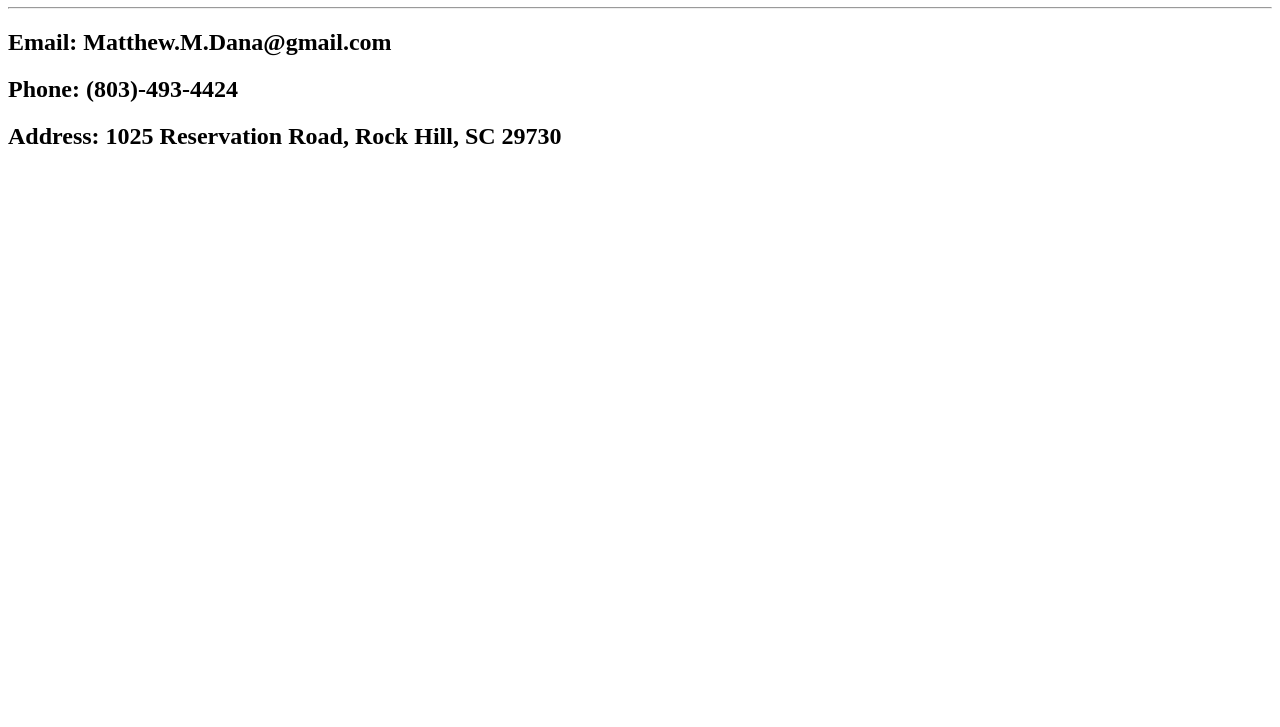
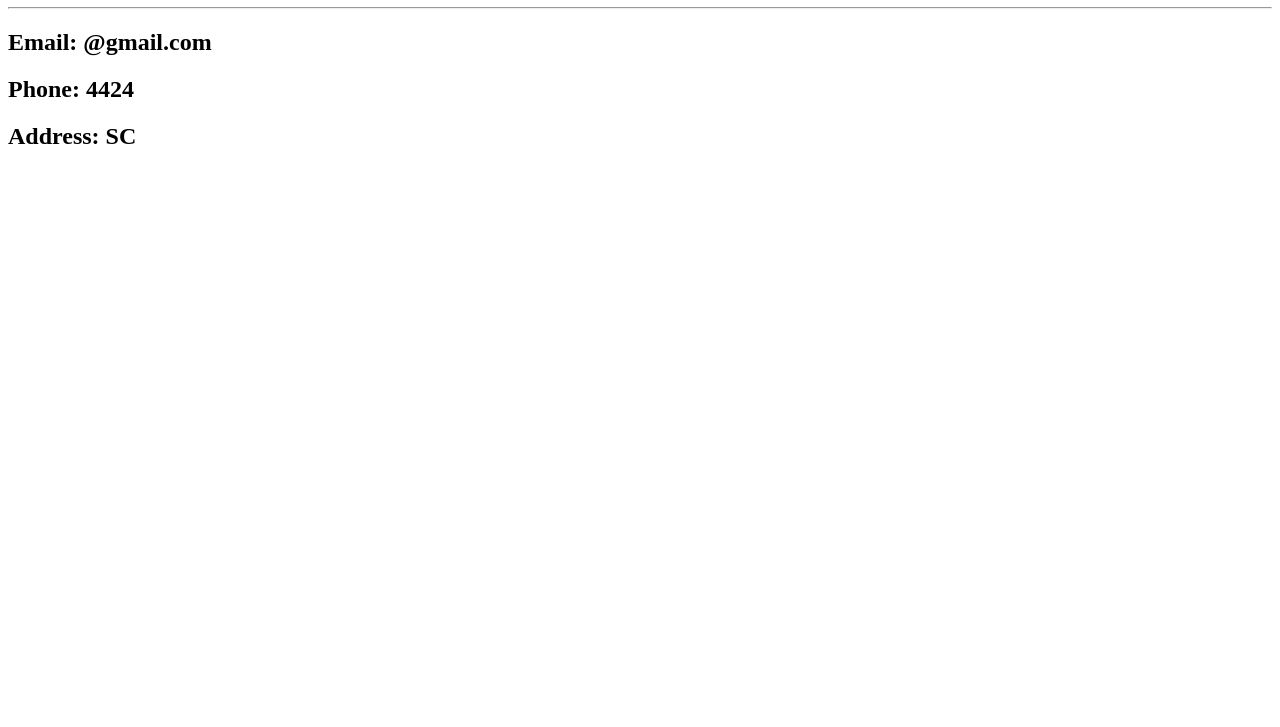
Before and after one commit to dana794/Resume, a plain HTML site: page contact.html in a window 1280 px wide. Shown: the part 73-800 px from the top of the page. Drawn offline with Linux system fonts and the light colour scheme.

Commit message:
Update contact.html

```diff
--- a/contact.html
+++ b/contact.html
@@ -2,6 +2,6 @@
 
 <h1>Contact Me</h1>
 <hr />
-<h2>Email: Matthew.M.Dana@gmail.com</h2>
-<h2>Phone: (803)-493-4424</h2>
-<h2>Address: 1025 Reservation Road, Rock Hill, SC 29730</h2>
+<h2>Email: @gmail.com</h2>
+<h2>Phone: 4424</h2>
+<h2>Address: SC</h2>
```
